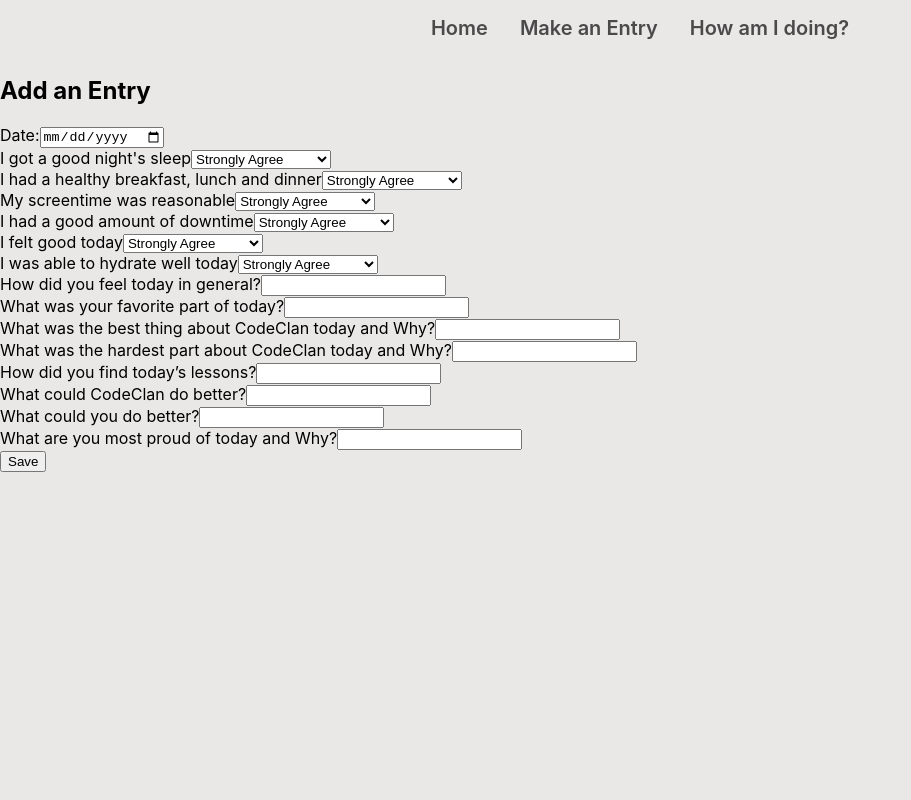
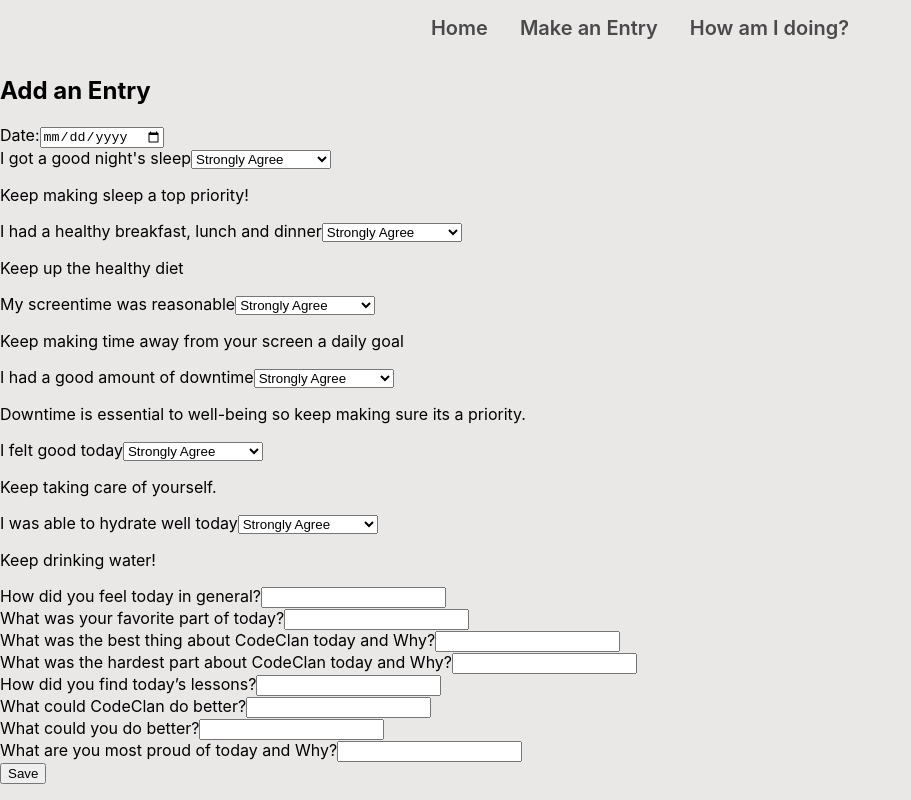
Before and after one commit to MackieJG/codeclan-journal-app, a React (Create React App) app in the folder client/: page /entry/1 in a window 1280 px wide. Shown: the whole page, without its empty margins (0-911 px from the left). Built offline with nearby package versions, Linux system fonts and the light colour scheme; no server answers.

Commit message:
finished the advice outputs

```diff
--- a/client/src/Components/IndividualJournalEntry.js
+++ b/client/src/Components/IndividualJournalEntry.js
@@ -4,10 +4,48 @@
 
 
 const IndividualJournalEntry = () => {
-    console.log(IndividualJournalEntry)
+    const sleepTips = "Be consistent with sleep times, including on the weekends. \
+                Avoid large meals, caffeine, and alcohol before bedtime"
+    const sleepTip2 = "Keep making sleep a top priority!"
+    const sleepTip3 = "Try focusing on the quality of your sleep, such as not looking at any electronic devices for an hour before bed"
+
+    const mealsTips = "Try less processes foods and with less sugar"
+    const mealsTips2 = "Aim for a balanced diet that includes a variety of nutrient- foods from all food groups, \
+                        such as fruits, vegetables, whole grains, lean protein and healthy fats."
+    const mealsTips3 = "Keep up the healthy diet"
+
+    const screentimeTips = "Take regular breaks - pomodoro technique is a good style for working.\
+                            Keep your phone out of reach when you’re not using it"
+    const screentimeTips2 = "Set specific times of the day to check your phone and stick to them."
+    const screentimeTips3 = "Keep making time away from your screen a daily goal"
+
+    const downtimeTips = "Make a schedule for your downtime, this will make the most of your free time."
+    const downtimeTips2 = "Disconnect from technology and social media. This can help to reduce stress and increase relaxation. "
+    const downtimeTips3 = "Downtime is essential to well-being so keep making sure its a priority."
+
+    const moodTips = "Take a long break today to care of yourself, do something you enjoy.."
+    const moodTips2 = "Try a short break with no distractions such as meditation to allow yourself to recentre."
+    const moodTips3 = "Keep taking care of yourself."
+
+    const hydrationTips = "Drinking water regularly throughout the day with the aim to drink 8 cups a day."
+    const hydrationTips2 = "Using a water bottle with measurements to help track your intake."
+    const hydrationTips3 = "Keep drinking water!"
+
+
+
+
+
+
+
 
     const { id } = useParams();
     const [entry, setEntry] = useState({});
+    const [sleepTip, setSleepTip] = useState('');
+    const [mealsTip, setMealsTip] = useState('');
+    const [screentimeTip, setScreentimeTip] = useState('');
+    const [downtimeTip, setDowntimeTip] = useState('');
+    const [moodTip, setMoodTip] = useState('');
+    const [hydrationTip, setHydrationTip] = useState('');
     const navigate = useNavigate();
 
     useEffect(() => {
@@ -21,6 +59,77 @@
         setEntry(newEntry);
     }
 
+    useEffect(() => {
+        const value = parseInt(entry.sleep);
+
+        if (value > 3) {
+            setSleepTip(sleepTips);
+        } else if (value === 3) {
+            setSleepTip(sleepTip3);
+        } else {
+            setSleepTip(sleepTip2);
+        }
+    }, [entry.sleep])
+
+    useEffect(() => {
+        const value = parseInt(entry.meals);
+
+        if (value > 3) {
+            setMealsTip(mealsTips2);
+        } else if (value === 3) {
+            setMealsTip(mealsTips);
+        } else {
+            setMealsTip(mealsTips3);
+        }
+    }, [entry.meals])
+
+    useEffect(() => {
+        const value = parseInt(entry.screentime);
+
+        if (value > 3) {
+            setScreentimeTip(screentimeTips);
+        } else if (value === 3) {
+            setScreentimeTip(screentimeTips2);
+        } else {
+            setScreentimeTip(screentimeTips3);
+        }
+    }, [entry.screentime])
+
+    useEffect(() => {
+        const value = parseInt(entry.downtime);
+
+        if (value > 3) {
+            setDowntimeTip(downtimeTips);
+        } else if (value === 3) {
+            setDowntimeTip(downtimeTips2);
+        } else {
+            setDowntimeTip(downtimeTips3);
+        }
+    }, [entry.downtime])
+
+    useEffect(() => {
+        const value = parseInt(entry.mood);
+
+        if (value > 3) {
+            setMoodTip(moodTips);
+        } else if (value === 3) {
+            setMoodTip(moodTips2);
+        } else {
+            setMoodTip(moodTips3);
+        }
+    }, [entry.mood])
+
+    useEffect(() => {
+        const value = parseInt(entry.hydration);
+
+        if (value > 3) {
+            setHydrationTip(hydrationTips);
+        } else if (value === 3) {
+            setHydrationTip(hydrationTips2);
+        } else {
+            setHydrationTip(hydrationTips3);
+        }
+    }, [entry.hydration])
 
     const onSubmit = (e) => {
         e.preventDefault();
@@ -32,8 +141,6 @@
                 navigate('/list')
             })
     }
-
-
 
     return (
         <form onSubmit={onSubmit} id="journal-form" >
@@ -50,7 +157,7 @@
             </div>
             <div className="formWrap">
                 <label htmlFor="sleep">I got a good night's sleep</label>
-                <select
+                <select class="sleep"
                     onChange={onChange}
                     id="sleep"
                     name="sleep"
@@ -62,10 +169,11 @@
                     <option value="4">Disagree somewhat</option>
                     <option value="5">Strongly Disagree</option>
                 </select>
+                <p> {sleepTip}</p>
             </div>
             <div className="formWrap">
                 <label htmlFor="meals"> I had a healthy breakfast, lunch and dinner</label>
-                <select
+                <select class="meals"
                     onChange={onChange}
                     id="meals"
                     name="meals"
@@ -77,10 +185,11 @@
                     <option value="4">Disagree somewhat</option>
                     <option value="5">Strongly Disagree</option>
                 </select>
+                <p> {mealsTip}</p>
             </div>
             <div className="formWrap">
                 <label htmlFor="screentime">My screentime was reasonable</label>
-                <select
+                <select class="screentime"
                     onChange={onChange}
                     id="screentime"
                     name="screentime"
@@ -92,10 +201,11 @@
                     <option value="4">Disagree somewhat</option>
                     <option value="5">Strongly Disagree</option>
                 </select>
+                <p> {screentimeTip}</p>
             </div>
             <div className="formWrap">
                 <label htmlFor="downtime">I had a good amount of downtime</label>
-                <select
+                <select class="downtime"
                     onChange={onChange}
                     id="downtime"
                     name="downtime"
@@ -107,10 +217,11 @@
                     <option value="4">Disagree somewhat</option>
                     <option value="5">Strongly Disagree</option>
                 </select>
+                <p> {downtimeTip}</p>
             </div>
             <div className="formWrap">
                 <label htmlFor="mood">I felt good today</label>
-                <select
+                <select class="mood"
                     onChange={onChange}
                     id="mood"
                     name="mood"
@@ -122,11 +233,12 @@
                     <option value="4">Disagree somewhat</option>
                     <option value="5">Strongly Disagree</option>
                 </select>
+                <p> {moodTip}</p>
             </div>
             <div className="formWrap">
                 <div className="formWrap">
                     <label htmlFor="hydration">I was able to hydrate well today</label>
-                    <select
+                    <select class="hydration"
                         onChange={onChange}
                         id="hydration"
                         name="hydration"
@@ -138,6 +250,7 @@
                         <option value="4">Disagree somewhat</option>
                         <option value="5">Strongly Disagree</option>
                     </select>
+                    <p> {hydrationTip}</p>
                 </div>
             </div>
             <div className="formWrap">
```
Also changed, not shown: client/src/Components/JournalForm.js (indentation only).
